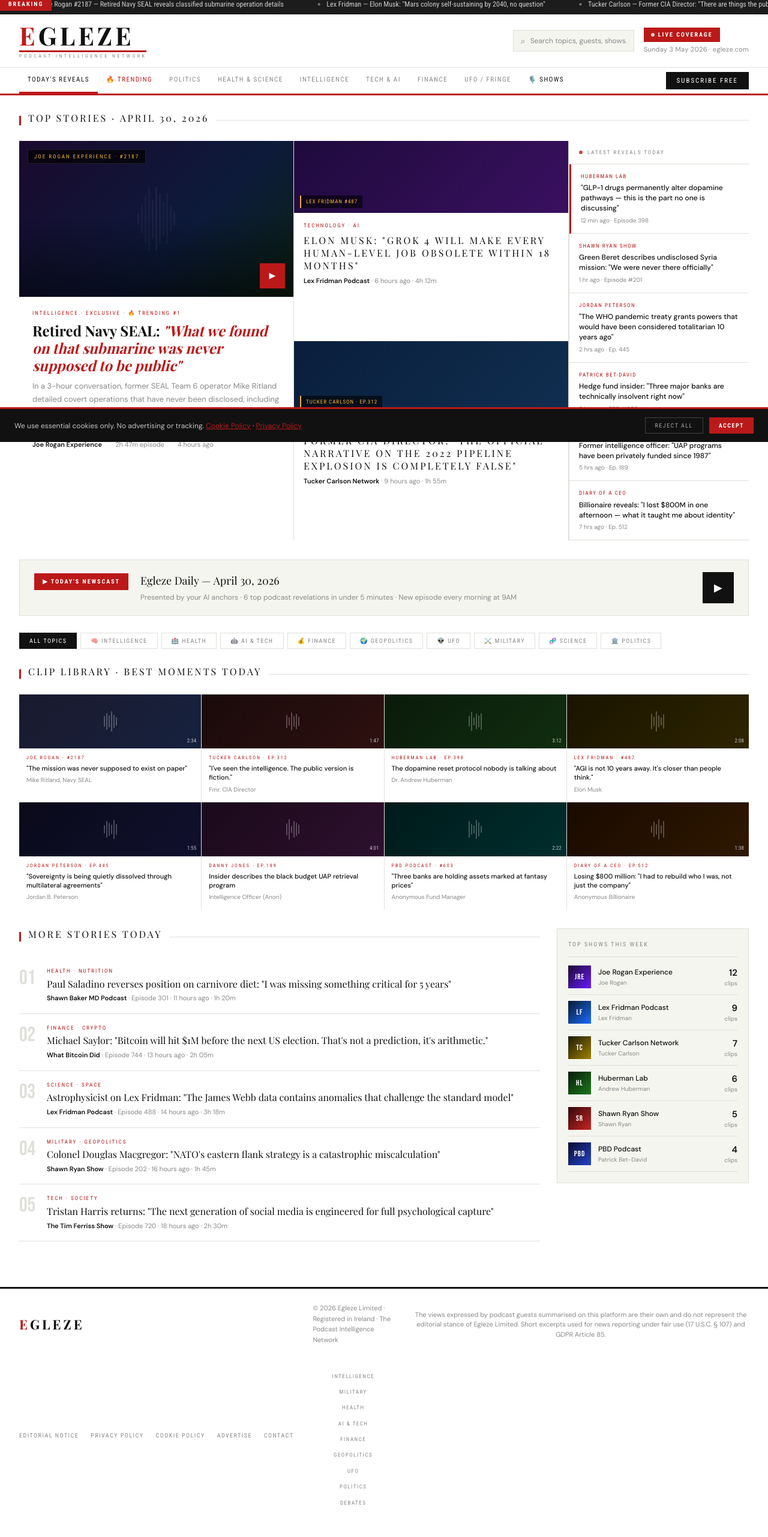
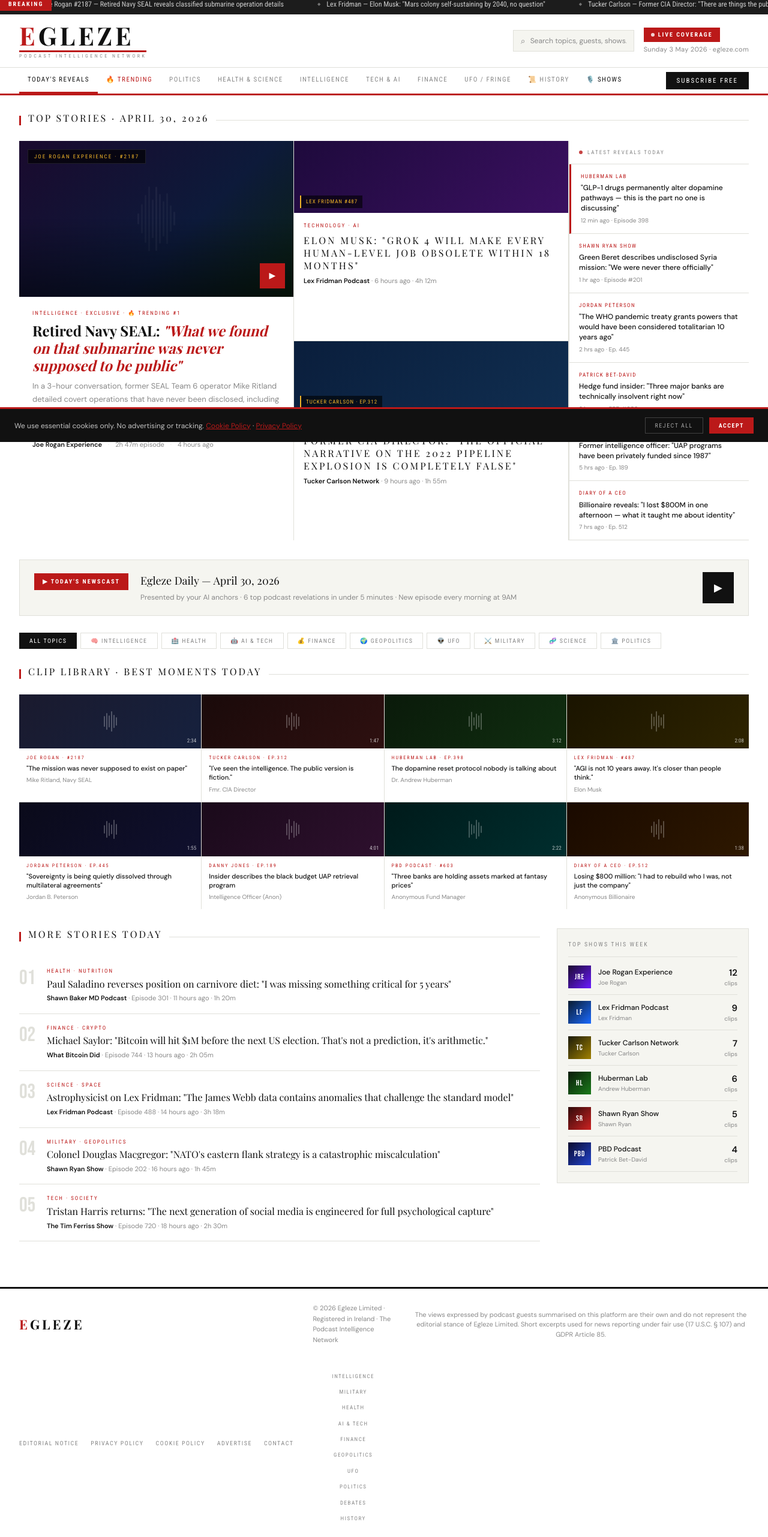
Before and after one commit to nikolaoskoutris/egleze-website, a plain HTML site: page index.html in a window 1280 px wide. Shown: the part 63-2626 px from the top of the page at 60% size. Before the commit the page ends 2600 px from the top, so only its background shows below. Drawn offline with nearby package versions, Linux system fonts and the light colour scheme; no server answers; a web font is replaced by a local one.

Commit message:
Add files via upload

```diff
--- a/index.html
+++ b/index.html
@@ -369,6 +369,7 @@
     <div class="nav-item" onclick="filterTopic('AI',this)">Tech & AI</div>
     <div class="nav-item" onclick="filterTopic('Finance',this)">Finance</div>
     <div class="nav-item" onclick="filterTopic('UFO',this)">UFO / Fringe</div>
+    <div class="nav-item" onclick="filterTopic('History',this)">📜 History</div>
     <a class="nav-item" href="/shows.html" style="text-decoration:none;color:inherit">🎙️ Shows</a>
     <button class="nav-subscribe" onclick="document.querySelector('.modal-overlay').classList.add('open')">Subscribe Free</button>
   </nav>
@@ -623,6 +624,7 @@
       <a href="/topic/ufo" style="font-family:'Roboto Condensed',sans-serif;font-size:9px;letter-spacing:1.5px;text-transform:uppercase;color:var(--muted);text-decoration:none">UFO</a>
       <a href="/topic/politics" style="font-family:'Roboto Condensed',sans-serif;font-size:9px;letter-spacing:1.5px;text-transform:uppercase;color:var(--muted);text-decoration:none">Politics</a>
       <a href="/topic/debates" style="font-family:'Roboto Condensed',sans-serif;font-size:9px;letter-spacing:1.5px;text-transform:uppercase;color:var(--muted);text-decoration:none">Debates</a>
+      <a href="/topic/history" style="font-family:'Roboto Condensed',sans-serif;font-size:9px;letter-spacing:1.5px;text-transform:uppercase;color:var(--muted);text-decoration:none">History</a>
     </nav>
   </div>
 </footer>
```
Also changed, not shown: shows.html (+2 -0 lines).
